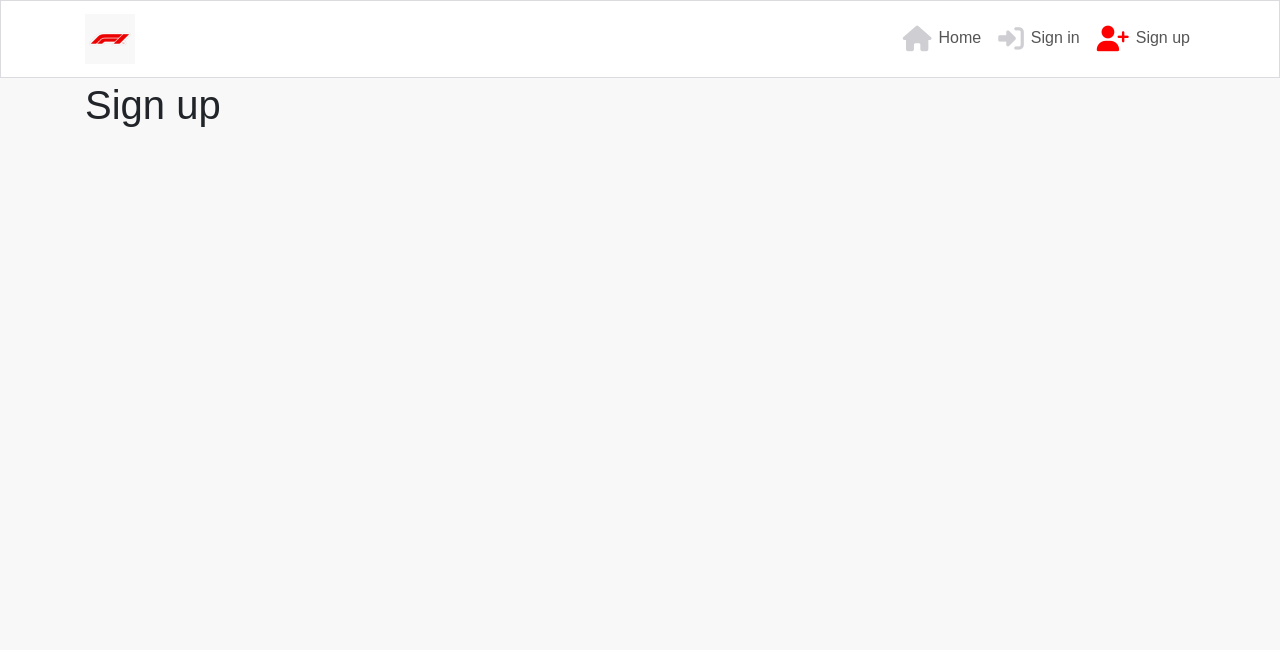
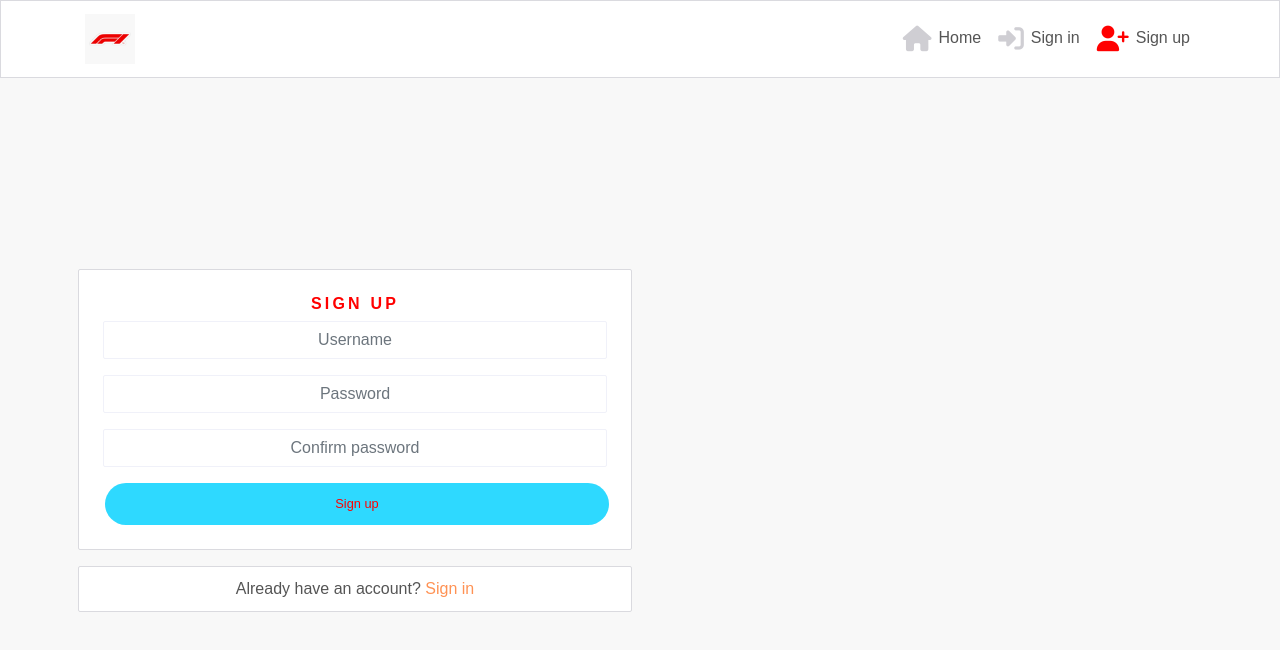
Before and after one commit to Jackevans47/f1-connect, a React (Create React App) app: page /signup in a window 1280 px wide. Shown: the top 650 px of the page. Built offline with nearby package versions, Linux system fonts and the light colour scheme.

Commit message:
add signup form

```diff
--- a/src/App.js
+++ b/src/App.js
@@ -2,6 +2,8 @@
 import NavBar from "./components/NavBar";
 import Container from "react-bootstrap/Container";
 import { Route, Switch } from "react-router-dom";
+import "./api/axiosDefaults";
+import SignUpForm from "./pages/auth/SignUpForm";
 
 function App() {
   return (
@@ -11,7 +13,7 @@
         <Switch>
           <Route exact path="/" render={() => <h1>Home page</h1>} />
           <Route exact path="/signin" render={() => <h1>Sign in</h1>} />
-          <Route exact path="/signup" render={() => <h1>Sign up</h1>} />
+          <Route exact path="/signup" render={() => <SignUpForm />} />
           <Route render={() => <p>Page not found!</p>} />
         </Switch>
       </Container>
--- a/src/App.module.css
+++ b/src/App.module.css
@@ -6,6 +6,25 @@
 .Main {
   padding-top: 81px;
 }
+.Content {
+  background-color: #ffffff;
+  padding: 10px;
+  border-radius: 2px;
+  border: 1px solid #dadadf;
+}
+
+.FillerImage {
+  object-fit: cover;
+  height: 100%;
+  width: 100%;
+}
+
+.Image {
+  max-height: 40vh;
+  max-width: 100%;
+  object-fit: contain;
+}
+
 * {
   box-sizing: border-box;
 }
--- /dev/null
+++ b/src/api/axiosDefaults.js
@@ -0,0 +1,5 @@
+import axios from "axios";
+
+axios.defaults.baseURL = "https://f1-social-api-910f5cff82da.herokuapp.com/";
+axios.defaults.headers.post["Content-Type"] = "multipart/form-data";
+axios.defaults.withCredentials = true;
--- /dev/null
+++ b/src/pages/auth/SignUpForm.js
@@ -0,0 +1,137 @@
+import React, { useState } from "react";
+import { Link, useHistory } from "react-router-dom";
+
+import styles from "../../styles/SignInUpForm.module.css";
+import btnStyles from "../../styles/Button.module.css";
+import appStyles from "../../App.module.css";
+
+import {
+  Form,
+  Button,
+  Image,
+  Col,
+  Row,
+  Container,
+  Alert,
+} from "react-bootstrap";
+import axios from "axios";
+
+const SignUpForm = () => {
+  const [signUpData, setSignUpData] = useState({
+    username: "",
+    password1: "",
+    password2: "",
+  });
+  const { username, password1, password2 } = signUpData;
+
+  const [errors, setErrors] = useState({});
+
+  const history = useHistory();
+
+  const handleChange = (event) => {
+    setSignUpData({
+      ...signUpData,
+      [event.target.name]: event.target.value,
+    });
+  };
+
+  const handleSubmit = async (event) => {
+    event.preventDefault();
+    try {
+      await axios.post("/dj-rest-auth/registration/", signUpData);
+      history.push("/signin");
+    } catch (err) {
+      setErrors(err.response?.data);
+    }
+  };
+  return (
+    <Row className={styles.Row}>
+      <Col className="my-auto py-2 p-md-2" md={6}>
+        <Container className={`${appStyles.Content} p-4 `}>
+          <h1 className={styles.Header}>sign up</h1>
+
+          <Form onSubmit={handleSubmit}>
+            <Form.Group controlId="username">
+              <Form.Label className="d-none">username</Form.Label>
+              <Form.Control
+                className={styles.Input}
+                type="text"
+                placeholder="Username"
+                name="username"
+                value={username}
+                onChange={handleChange}
+              />
+            </Form.Group>
+            {errors.username?.map((message, idx) => (
+              <Alert variant="warning" key={idx}>
+                {message}
+              </Alert>
+            ))}
+
+            <Form.Group controlId="password1">
+              <Form.Label className="d-none">Password</Form.Label>
+              <Form.Control
+                className={styles.Input}
+                type="password"
+                placeholder="Password"
+                name="password1"
+                value={password1}
+                onChange={handleChange}
+              />
+            </Form.Group>
+            {errors.password1?.map((message, idx) => (
+              <Alert key={idx} variant="warning">
+                {message}
+              </Alert>
+            ))}
+
+            <Form.Group controlId="password2">
+              <Form.Label className="d-none">Confirm password</Form.Label>
+              <Form.Control
+                className={styles.Input}
+                type="password"
+                placeholder="Confirm password"
+                name="password2"
+                value={password2}
+                onChange={handleChange}
+              />
+            </Form.Group>
+            {errors.password2?.map((message, idx) => (
+              <Alert key={idx} variant="warning">
+                {message}
+              </Alert>
+            ))}
+
+            <Button
+              className={`${btnStyles.Button} ${btnStyles.Wide} ${btnStyles.Bright}`}
+              type="submit"
+            >
+              Sign up
+            </Button>
+            {errors.non_field_errors?.map((message, idx) => (
+              <Alert key={idx} variant="warning" className="mt-3">
+                {message}
+              </Alert>
+            ))}
+          </Form>
+        </Container>
+        <Container className={`mt-3 ${appStyles.Content}`}>
+          <Link className={styles.Link} to="/signin">
+            Already have an account? <span>Sign in</span>
+          </Link>
+        </Container>
+      </Col>
+      <Col
+        md={6}
+        className={`my-auto d-none d-md-block p-2 ${styles.SignUpCol}`}
+      >
+        {/* <Image
+          className={`${appStyles.FillerImage}`}
+            src={"..assets/racing.png"}
+        /> */}
+      </Col>
+    </Row>
+  );
+};
+
+export default SignUpForm;
--- /dev/null
+++ b/src/styles/Button.module.css
@@ -0,0 +1,69 @@
+.Button {
+  font-size: 0.8rem;
+  align-self: center;
+  border-radius: 100px;
+  border-color: transparent;
+  padding: 4px 10px;
+  margin-left: 2px;
+  margin-right: 2px;
+  min-width: 75px;
+}
+
+.Button:hover {
+  opacity: 0.8;
+  border-color: transparent;
+  cursor: pointer;
+}
+
+.Button:hover:active {
+  background-color: red !important;
+}
+
+.Button:active {
+  background-color: red !important;
+}
+
+.Button:focus {
+  background-color: red;
+}
+
+.Wide {
+  padding: 10px 50px;
+  width: 100%;
+}
+
+.Blue,
+.BlueOutline:hover,
+.Bright:hover {
+  background-color: red;
+  color: #ffffff;
+}
+
+.BlueOutline,
+.Blue:hover {
+  /* border: 1px solid #2142b2; */
+  background-color: #ffffff;
+  color: #2142b2;
+}
+
+.Black,
+.BlackOutline:hover {
+  /* background-color: #242a3d;
+    color: white; */
+  background-color: #242a3d;
+  color: aliceblue;
+}
+
+.Black:hover,
+.BlackOutline {
+  /* background-color: #dadadf;
+    color: #242a3d;
+    border-color: #242a3d; */
+  background-color: aliceblue;
+  color: #242a3d;
+}
+
+.Bright {
+  background-color: #2ed9ff;
+  color: red;
+}
--- /dev/null
+++ b/src/styles/SignInUpForm.module.css
@@ -0,0 +1,46 @@
+.Row {
+  height: calc(100vh - 81px);
+}
+.Input {
+  background: #ffffff;
+  border: 1px solid #f0f1f9;
+  box-sizing: border-box;
+  border-radius: 2px;
+  color: #7177a1;
+  text-align: center;
+  padding: 10px;
+}
+
+.Header {
+  font-style: normal;
+  font-weight: bold;
+  font-size: 16px;
+  line-height: 19px;
+  text-align: center;
+  letter-spacing: 0.2em;
+  text-transform: uppercase;
+  color: red;
+}
+
+.Link {
+  text-decoration: none;
+  text-align: center;
+  display: block;
+  margin: auto;
+}
+
+.Link span {
+  color: #ff9254;
+}
+
+.Container {
+  padding: 30px 10px;
+}
+
+.SignInCol {
+  height: 320px;
+}
+
+.SignUpCol {
+  height: 375px;
+}
```
Also changed, not shown: src/assets/racing.png (added).
